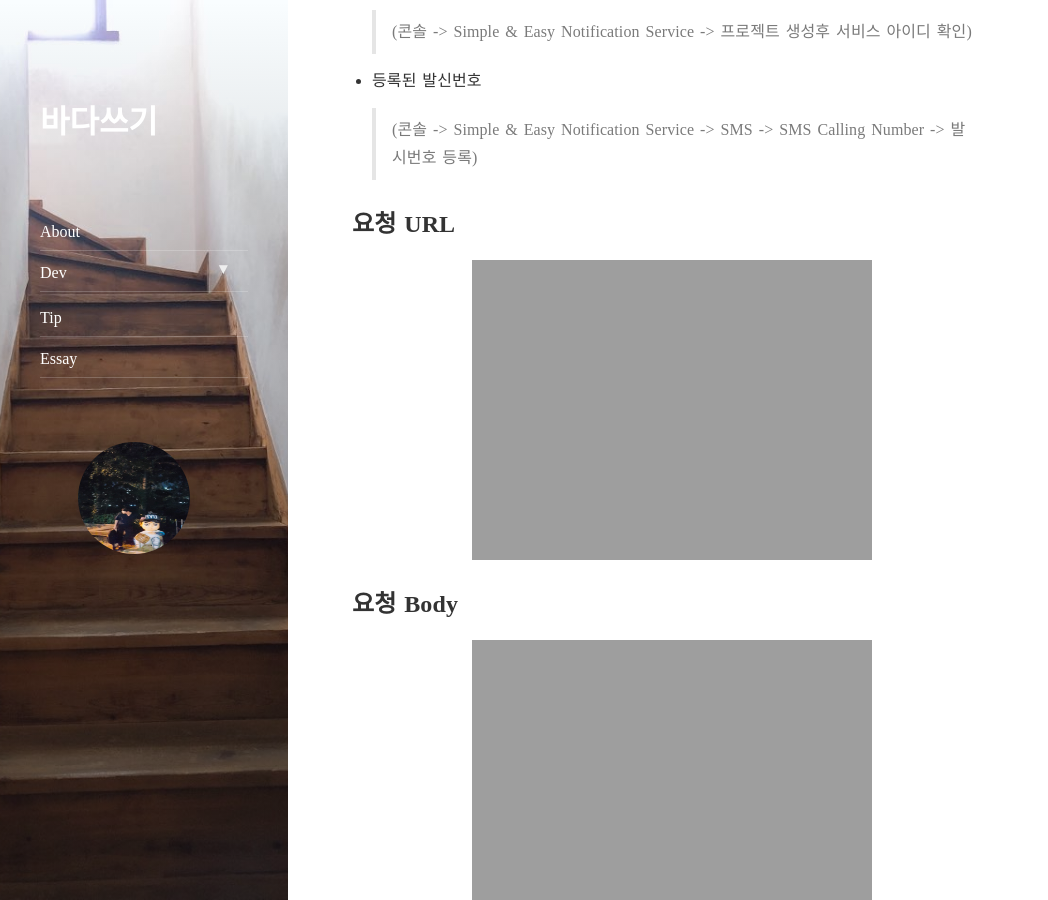
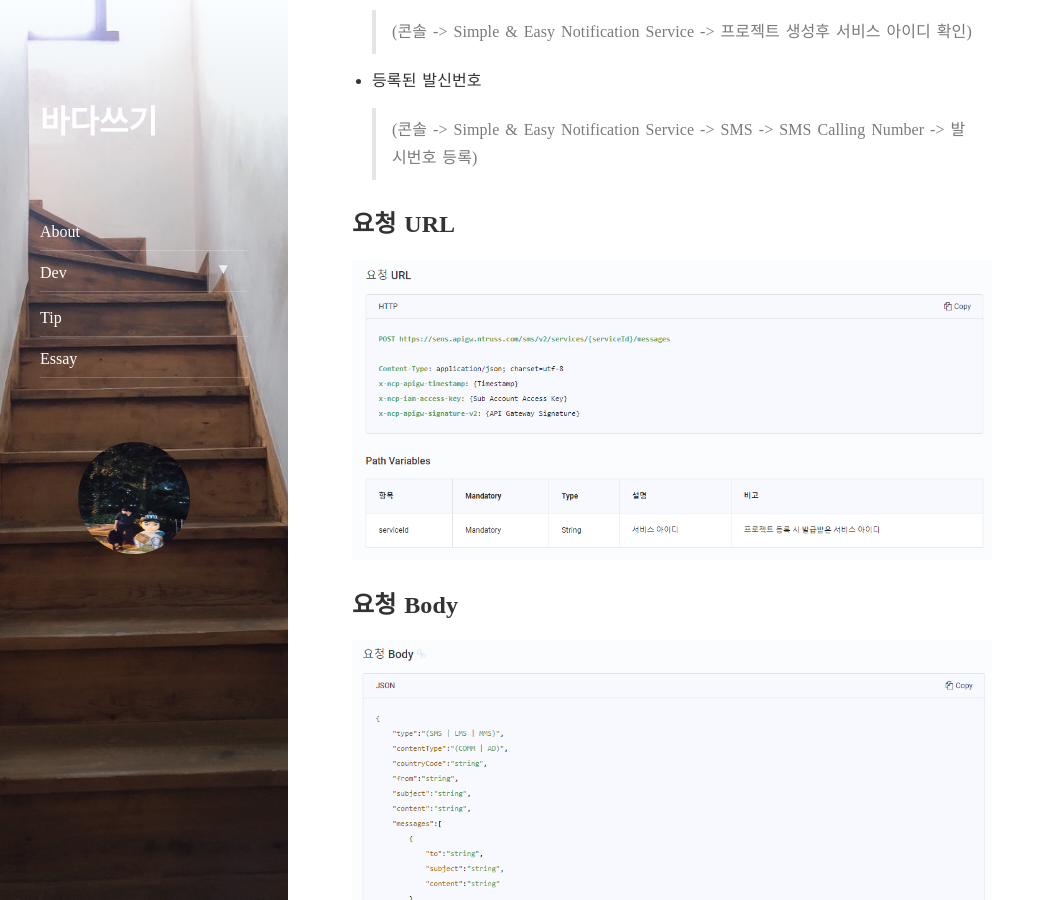
Before and after one commit to Chung10Kr/Chung10Kr.github.io, a Jekyll site: the page built from _posts/2021-01-22-sendSmsApi.markdown, in a window 1280 px wide and 900 px high, scrolled down 639 px. Shown: the whole window, without its empty margins (0-1048 px from the left). Built offline with Jekyll 4.4.1, drawn with Linux system fonts in a browser that asks for light colours; nearby versions of some CDN libraries; comment, search, counter and statistics services are not loaded.

Commit message:
no message

```diff
--- a/_posts/2021-01-22-sendSmsApi.markdown
+++ b/_posts/2021-01-22-sendSmsApi.markdown
@@ -28,11 +28,11 @@ tags: etc
 
 
 ## 요청 URL
-![img](https://chung10kr.github.io/assets/img/2021-01-22-1.jpg)
+![img](https://chung10kr.github.io/assets/img/2021-01-22-1.PNG)
 
 
 ## 요청 Body
-![img](https://chung10kr.github.io/assets/img/2021-01-22-2.jpg)
+![img](https://chung10kr.github.io/assets/img/2021-01-22-2.PNG)
 
 
 ## 코드
```
